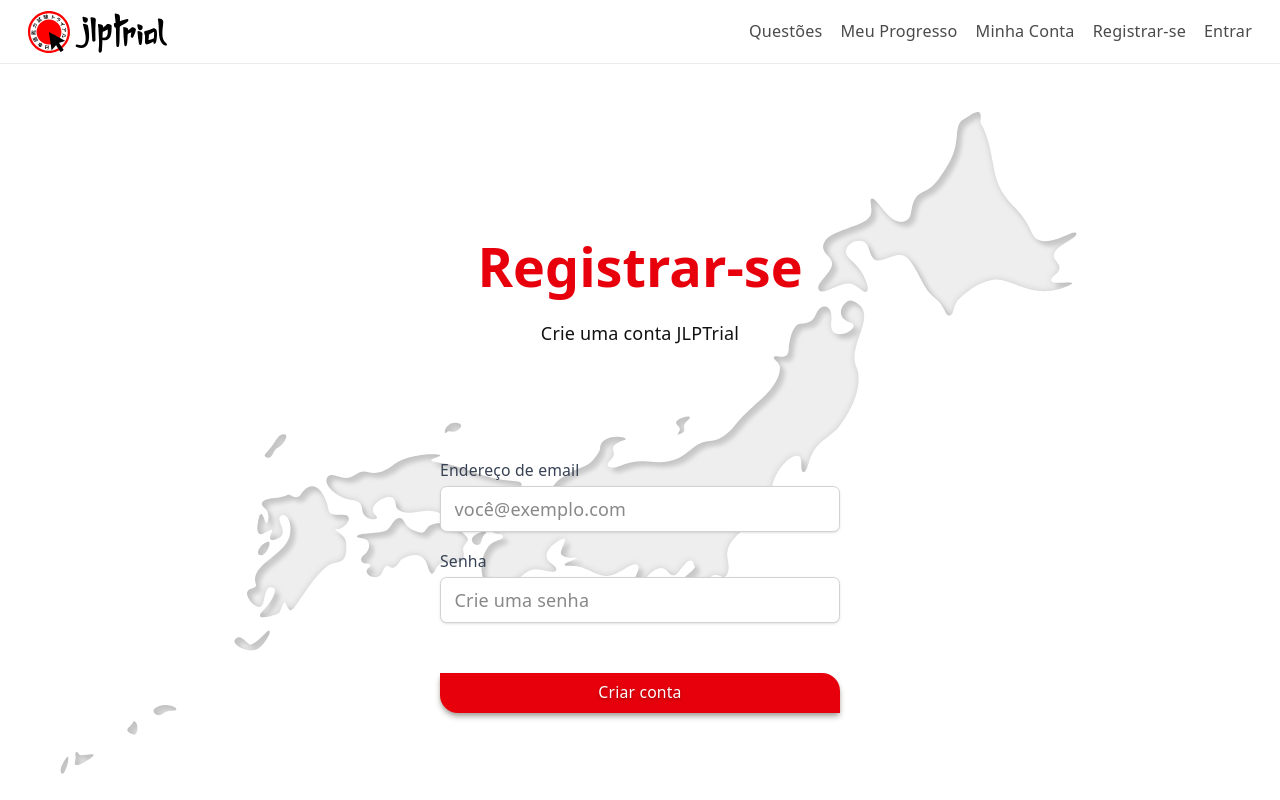
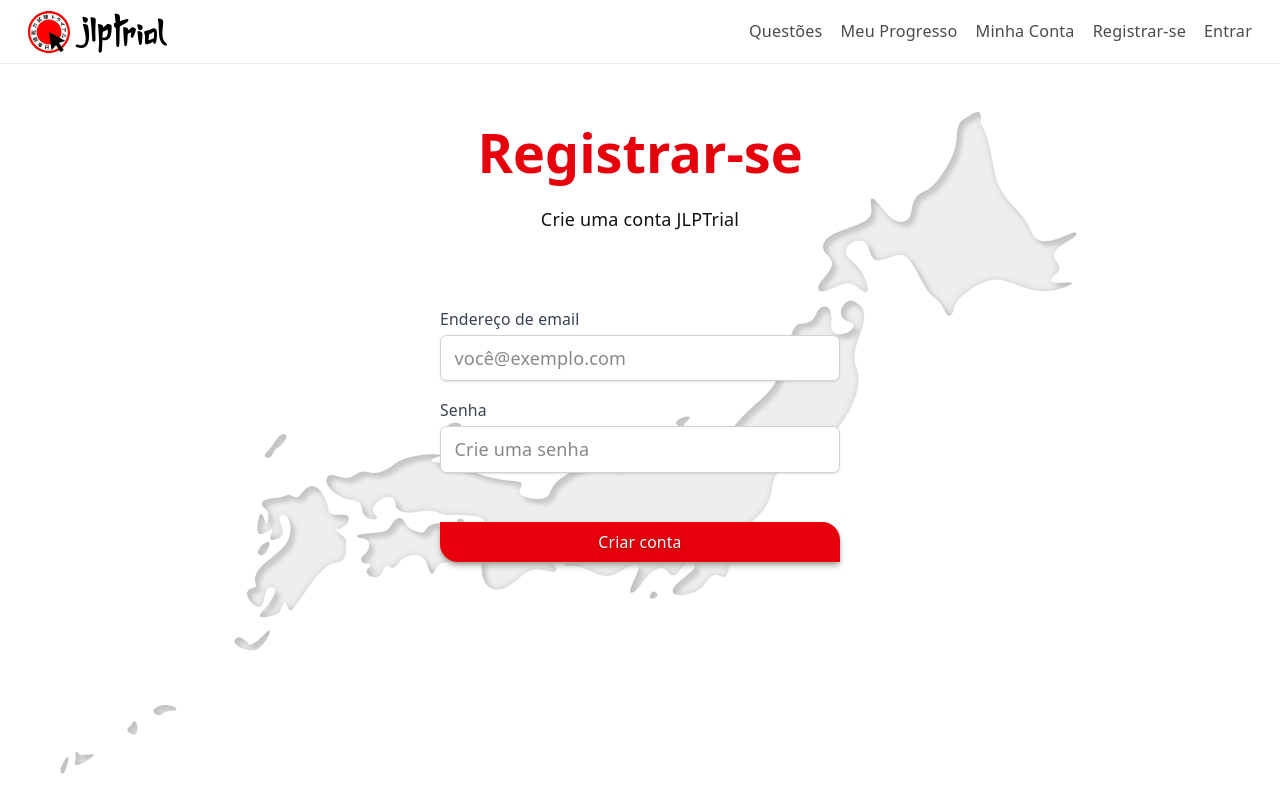
Before and after one commit to JLPTrial/web, a React (Vite) app: page /signup in a window 1280 px wide. Built offline with nearby package versions, Linux system fonts and the light colour scheme; no server answers.

Commit message:
fix: minor changes LogIn and SignUp pages elements' centering

```diff
--- a/src/components/LogIn.tsx
+++ b/src/components/LogIn.tsx
@@ -74,7 +74,7 @@ export default function LogInPage() {
                 style={{backgroundImage: `url(${japanBg})`}}
             />
 
-            <div className='relative z-50 flex flex-1 flex-col justify-start lg:justify-center items-center gap-10'>
+            <div className='relative z-50 flex flex-1 flex-col justify-start items-center gap-10'>
                 <LoginHeader />
                 <LoginForm />
                 <LoginButton />
--- a/src/components/SignUp.tsx
+++ b/src/components/SignUp.tsx
@@ -7,7 +7,7 @@ import japanBg from '../assets/japan.svg';
 
 function SignupHeader() {
     return (
-        <div className="flex flex-col justify-center text-left w-full sm:max-w-[700px] min-h-[250px] p-5 self-center">
+        <div className="flex flex-col justify-center text-left w-full p-5 self-center">
             <div className={text({ tone: "jlpt", size: "5xl", weight: "semibold", align: "center" })}>Registrar-se</div>
             <div className='p-2 self-center'>Crie uma conta JLPTrial</div>
         </div>
@@ -74,7 +74,7 @@ export default function SignUpPage() {
                 style={{backgroundImage: `url(${japanBg})`}}
             />
 
-            <div className='relative z-50 flex flex-1 flex-col justify-start lg:justify-center items-center gap-10'>
+            <div className='relative z-50 flex flex-1 flex-col justify-start items-center gap-10'>
                 <SignupHeader />
                 <SignupForm />
                 <SignupButton />
```
